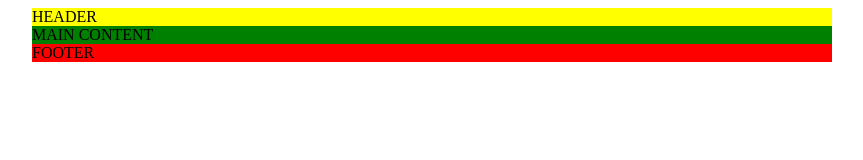
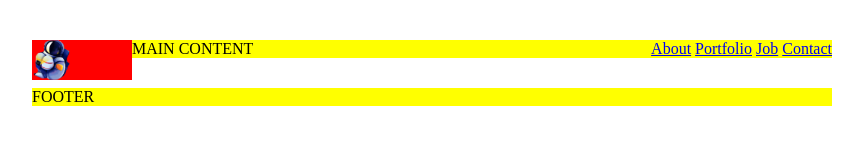
Before and after one commit to front-end-by-rimantas/42-grupe-astronautas, a website: page index.html in a window 1280 px wide. Shown: the whole page, without its empty margins (208-1071 px from the left). Drawn offline with Linux system fonts and the light colour scheme.

Commit message:
Some text

```diff
--- a/index.html
+++ b/index.html
@@ -19,7 +19,13 @@
 
 <body>
     <header>
-        HEADER
+        <img src="./logo.png" alt="Logo">
+        <nav>
+            <a href="#">About</a>
+            <a href="#">Portfolio</a>
+            <a href="#">Job</a>
+            <a href="#">Contact</a>
+        </nav>
     </header>
 
     <main>
--- a/main.css
+++ b/main.css
@@ -1,17 +1,32 @@
-header {
+body {
+    margin: 0;
+}
+
+header,
+main,
+footer {
     width: 800px;
     margin-left: calc(50% - 400px);
+    margin-bottom: 30px;
     background-color: yellow;
 }
 
-main {
-    width: 800px;
-    margin-left: calc(50% - 400px);
-    background-color: green;
+header {
+    margin-top: 40px;
 }
 
-footer {
-    width: 800px;
-    margin-left: calc(50% - 400px);
+img {
+    width: 100px;
+    height: 40px;
+    float: left;
+    object-fit: contain;
+    object-position: left;
     background-color: red;
 }
+
+nav {
+    float: right;
+}
+
+a {
+}
```
Also changed, not shown: logo.png (renamed from original-favicon.png).
